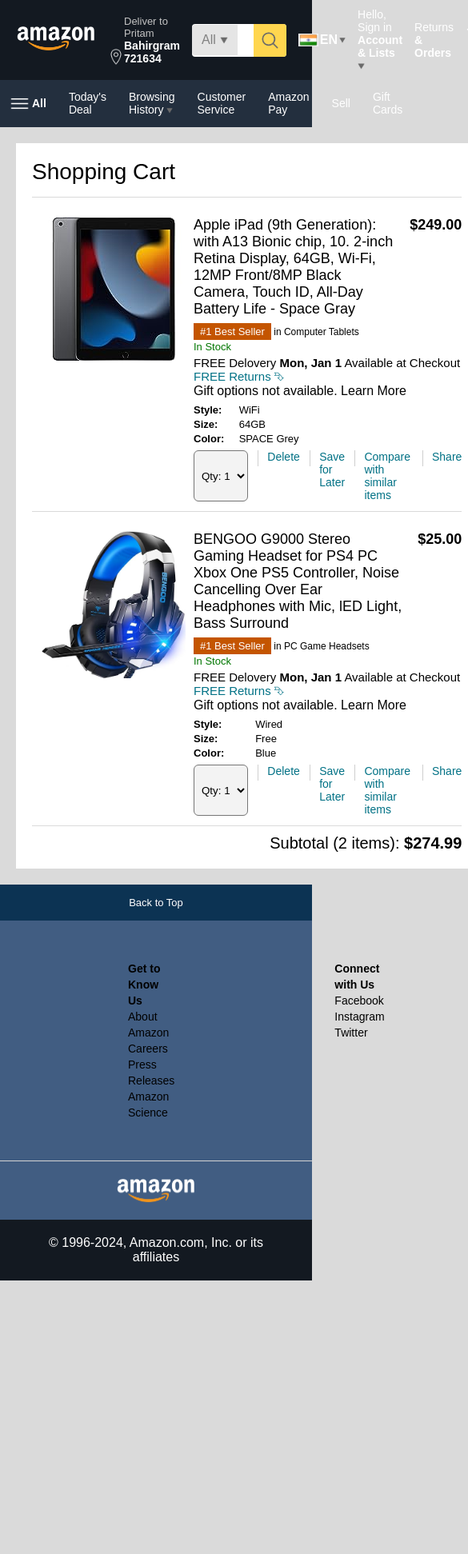
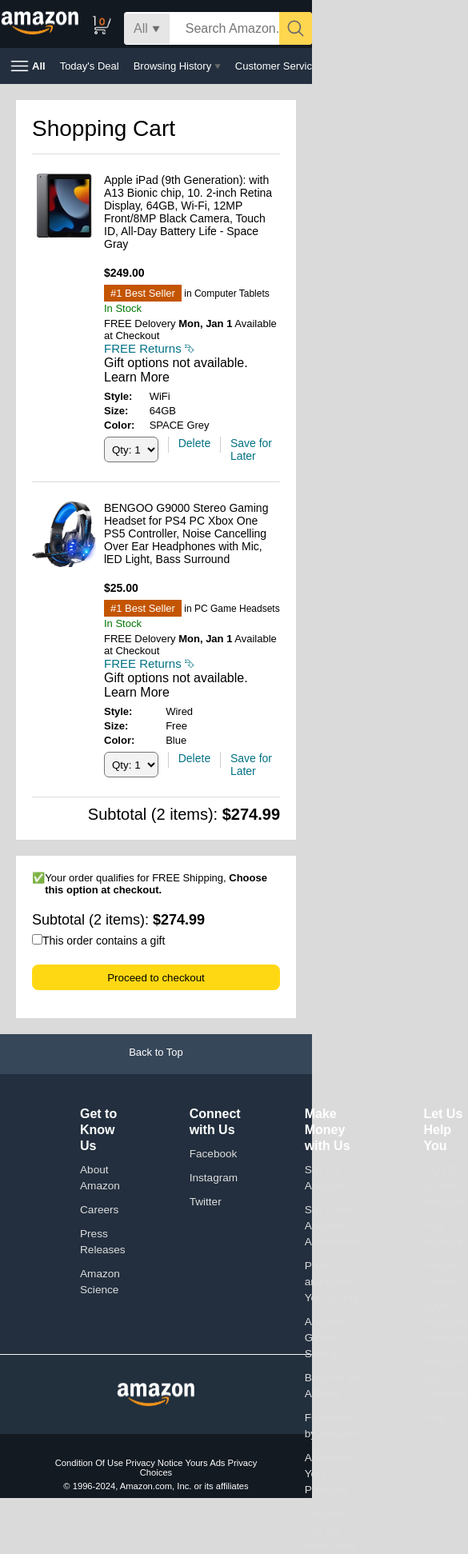
Before and after one commit to karpritam/Amazon_clone, a plain HTML site: page cart.html in a window 390 px wide. Shown: the top 1943 px of the page at 80% size, 585 px wide, since content can reach past the window. Before the commit the page ends 1601 px from the top, so only its background shows below. Drawn offline with Linux system fonts and the light colour scheme; a web font is replaced by a local one.

Commit message:
add media query

```diff
--- a/cart.css
+++ b/cart.css
@@ -122,3 +122,40 @@
 .footer-cart{
     margin-top: 15px;
 }
+
+/* ----media query---- */
+@media only screen and (max-width: 900px){
+    .cart{
+        flex-wrap: wrap;
+    }
+}
+@media only screen and (max-width: 600px){
+    .product-cart-list{
+        padding: 24px 0;
+    }
+    .product-cart-list img{
+        width: 80px;
+    }
+    .product-cart-titleprice{
+        flex-wrap: wrap;
+        font-size: 14px;
+    }
+    .product-cart-delivery{
+        font-size: 13px;
+    }
+    .cart-list-action .action-btn:nth-last-child(1){
+        display: none;
+    }
+    .cart-list-action hr:nth-last-child(2){
+        display: none;
+    }
+    .cart-list-action .action-btn:nth-last-child(3){
+        display: none;
+    }
+    .cart-list-action hr:nth-last-child(4){
+        display: none;
+    }
+    .cart-right{
+        min-width: 100%;
+    }
+}
--- a/cart.html
+++ b/cart.html
@@ -45,6 +45,9 @@
             <p>Returns</p>
             <h1>& Orders</h1>
         </div>
+        <a href="signIn.html" class="mobile-user-icon " style="display: none;">
+            <img src="./images/user.png">
+        </a>
         <a href="./cart.html" class="nav-cart">
             <img src="./images/cart_icon.png" width="35px" />
             <h4>Cart</h4>
@@ -167,46 +170,67 @@
     </div>
     <footer>
         <div class="footer-top">
-            <a href="./cart.html"><p>Back to Top</p></a>
+            <a href="./index.html"><p>Back to Top</p></a>
         </div>
         <div class="footer-middle">
             <div class="footer-middle-content">
-                <h4>Get to Know Us</h4>
-                <p>About Amazon</p>
-                <p>Careers</p>
-                <p>Press Releases</p>
-                <p>Amazon Science</p>
+                <ul>
+                    <h2>Get to Know Us</h2>
+                    <a>About Amazon</a>
+                    <a>Careers</a>
+                    <a>Press Releases</a>
+                    <a>Amazon Science</a>
+                </ul>
+
             </div>
             <div class="footer-middle-content footer-middle-blank"></div>
             <div class="footer-middle-content">
-                <h4>Connect with Us</h4>
-                <p>Facebook</p>
-                <p>Instagram</p>
-                <p>Twitter</p>
+                <ul>
+                    <h2>Connect with Us</h2>
+                    <a>Facebook</a>
+                    <a>Instagram</a>
+                    <a>Twitter</a>
+                </ul>
             </div>
             <div class="footer-middle-content footer-middle-blank"></div>
             <div class="footer-middle-content">
-                <h4>Make Money with Us</h4>
-                <p>Sell on Amazon</p>
-                <p>Sell under Amazon Accelerator</p>
-                <p>Protect and Build Your Brand</p>
-                <p>Amazon Global Selling</p>
+                <ul>
+                    <h2>Make Money with Us</h2>
+                    <a>Sell on Amazon</a>
+                    <a>Sell under Amazon Accelerator</a>
+                    <a>Protect and Build Your Brand</a>
+                    <a>Amazon Global Selling</a>
+                    <a>Become an Affiliate</a>
+                    <a>Fulfilment by Amazon</a>
+                    <a>Advertise Your Products</a>
+                    <a>Amazon Pay on Merchants</a>
+                </ul>
             </div>
             <div class="footer-middle-content footer-middle-blank"></div>
             <div class="footer-middle-content">
-                <h4>Let Us Help You</h4>
-                <p>Your Account</p>
-                <p>Returns Centre</p>
-                <p>Recalls and Product Safety Alerts</p>
-                <p>100% Purchase Protection</p>
+                <ul>
+                    <h2>Let Us Help You</h2>
+                    <a>COVID-19 and Amazon</a>
+                    <a>Your Account</a>
+                    <a>Returns Centre</a>
+                    <a>100% Purchase Protection</a>
+                    <a>Amazon App Download</a>
+                    <a>Help</a>
+                </ul>
             </div>
         </div>
-        <hr>
         <div class="footer-middle-bottom">
             <img src="./images/amazon_logo.png" width="100">
         </div>
         <div class="footer-bottom">
-            <p>© 1996-2024, Amazon.com, Inc. or its affiliates</p>
+            <div class="pages">
+                <a>Condition Of Use</a>
+                <a>Privacy Notice</a>
+                <a>Yours Ads Privacy Choices</a>
+            </div>
+            <div class="copyright">
+                <p >© 1996-2024, Amazon.com, Inc. or its affiliates</p>
+            </div>
         </div>
     </footer>
 </body>
--- a/style.css
+++ b/style.css
@@ -18,10 +18,12 @@ a:hover{
 nav{
     display: flex;
     align-items: center;
-    justify-content: space-between;
+    justify-content: space-evenly;
     background: #131921;
-    padding: 10px 20px;
+    /* padding: 10px 20px; */
     color: #fff;
+    height: 60px;
+    z-index: 4;
 }
 .nav-country{
     display: flex;
@@ -44,6 +46,9 @@ nav{
     border-radius: 4px;
     margin-left: 15px;
 }
+/* .nav-search:hover{
+    border: 3px solid orange;
+} */
 .nav-search-catagory{
     display: flex;
     align-items: center;
@@ -52,6 +57,8 @@ nav{
     background: #e5e5e5;
     font-weight: 400;
     border-radius: 4px 0 0 4px;
+    border: none;
+    outline: none;
 }
 .nav-search-input{
     border: none;
@@ -92,13 +99,12 @@ nav{
     display: flex;
     align-items: center;
     min-width: 0;
+    height: 45px;
     gap: 20px;
     padding: 0px 8px;
     background: #232f3e;
     color: #fff;
     font-size: 14px;
-    /* position: sticky;
-    top: 0px; */
     float: none;
     cursor: pointer;
 }
@@ -274,32 +280,40 @@ footer{
     color: #fff;
     background: #131921;
     padding: 20px 60px; */
+    margin-top: 15px;
 }
 .footer-top{
     text-align: center;
     padding: 15px 0;
+    height: 50px;
     font-size: 13px;
-    background: #0C3353;
+    background: #37475a;
     color: #fff;
 }
 .footer-middle{
     display: flex;
-    justify-content: space-between;
-    align-items: start;
+    justify-content: space-evenly;
+    /* align-items: start; */
     font-size: 14px;
     line-height: 20px;
-    color: black;
-    /* background: #2162A1; */
-    background: #415d82;
+    color: #0f1111;
+    background: #232f3e;
     padding: 20px 100px;
-    height: 300px;
+    height: 350px;
 
 }
-.footer-middle-content{
-    padding: 0 10px;
-    margin: 30px 50px;
-    width: 206px;
-    height: 295px;
+.footer-middle-content ul{
+    margin-top: 20px;
+}
+.footer-middle-content ul a{
+    display: flex;
+    font-size: 0.85rem;
+    margin-top: 10px;
+    color: #dddddd;
+}
+.footer-middle-content ul h2{
+    color: #fff;
+    font-size: 1rem;
 }
 .footer-middle-blank{
     padding: 0 10px;
@@ -308,21 +322,91 @@ footer{
     height: 295px;
 }
 .footer-middle-bottom{
-    background: #415d82;
+    background: #222f3d;
+    color: #fff;
     display: flex;
     align-items: center;
     justify-content:center;
     align-items: center;
-    padding: 20px 60px;
-}
-footer hr{
-    border: none;
-    height: 1px;
-    background: #d4d4d4;
+    height: 100px;
+    border-top:0.1px solid whitesmoke
+    /* padding: 20px 60px; */
 }
 .footer-bottom{
     text-align: center;
     color: #fff;
-    background: #131921;
+    background: #131a22;
+    height: 80px;
     padding: 20px 60px;
+    font-size: 0.7rem;
 }
+.footer-bottom .pages{
+    padding-top: 10px;
+    color: white;
+}
+.footer-bottom .copyright{
+    padding-top: 5px;
+}
+/* -------- media query ------- */
+@media only screen and (max-width: 900px){
+    nav{
+        flex-wrap: wrap;
+    }
+    .nav-search{
+        order: 7;
+        margin: 15px 0 5px;
+    }
+    .box-col{
+        max-width: 48%;
+    }
+}
+@media only screen and (max-width: 600px){
+    .nav-country{
+        display: none;
+    }
+    .nav-language{
+        display: none;
+    }
+    .nav-text{
+        display: none;
+    }
+    .nav-bottom{
+        font-size: 13px;
+        gap: 10px;
+        overflow-x: scroll;
+    }
+    .nav-bottom::-webkit-scrollbar{
+        display: none;
+    }
+    .nav-bottom p{
+        text-wrap: nowrap;
+    }
+    .mobile-user-icon{
+        display: flex;
+        flex: 1;
+        justify-content: flex-end;
+    }
+    .mobile-user-icon img{
+        width: 25px;
+    }
+    .nav-cart h4{
+        display: none;
+    }
+    .nav-cart img{
+        width: 25px;
+    }
+    .header-slider a{
+        top: 24%;
+        padding: 2vh 1vw;
+        font-size: 15px;
+    }
+    .box-col{
+        max-width: 100%;
+        width: 100%;
+    }
+    footer{
+        justify-content: center;
+        flex-direction: column;
+        font-size: 14px;
+    }
+}
```
Also changed, not shown: app.js (+11 -0 lines), index.html (+52 -21 lines), product.css (+26 -0 lines), product.html (+46 -22 lines).
